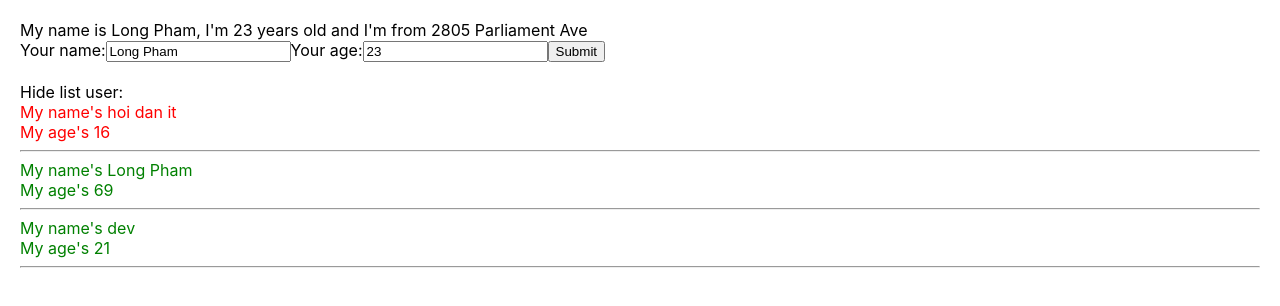
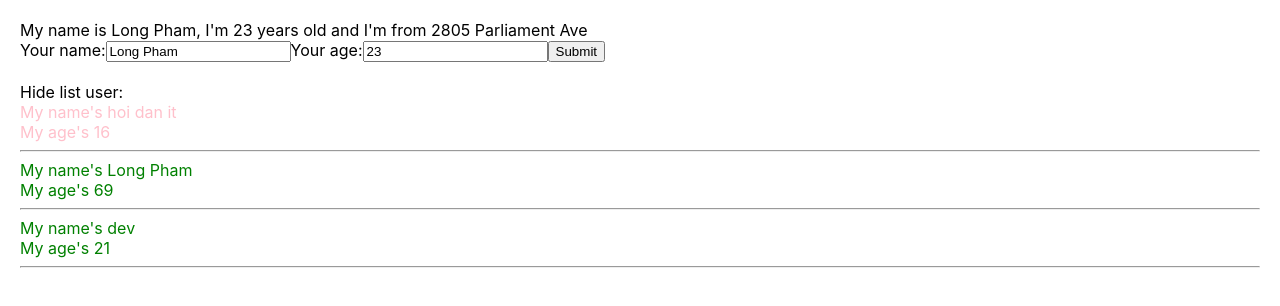
Before and after one commit to longpdev/test-demo-react, a React (Create React App) app: page / in a window 1280 px wide. Shown: the top 306 px of the page. Built offline with nearby package versions, Linux system fonts and the light colour scheme.

Commit message:
sass parent-child

```diff
--- a/src/App.scss
+++ b/src/App.scss
@@ -1,11 +1,3 @@
-.red {
-  color: red;
-}
-
-.green {
-  color: green;
-}
-
 body {
   padding: 20px;
   margin: 0;
--- a/src/components/DisplayInfo.js
+++ b/src/components/DisplayInfo.js
@@ -1,4 +1,5 @@
 import React from "react";
+import './DisplayInfo.scss';
 
 class DisplayInfo extends React.Component {
     state = {
@@ -24,7 +25,7 @@ class DisplayInfo extends React.Component {
                 </div>
                 {this.state.isShowListUser
                     &&
-                    <div >
+                    <div className="display-info-container">
                         {
                             listUsers.map((user) => {
                                 return (
--- /dev/null
+++ b/src/components/DisplayInfo.scss
@@ -0,0 +1,10 @@
+.display-info-container {
+    .red {
+        color: pink;
+    }
+
+    .green {
+        color: green;
+    }
+
+}
```
